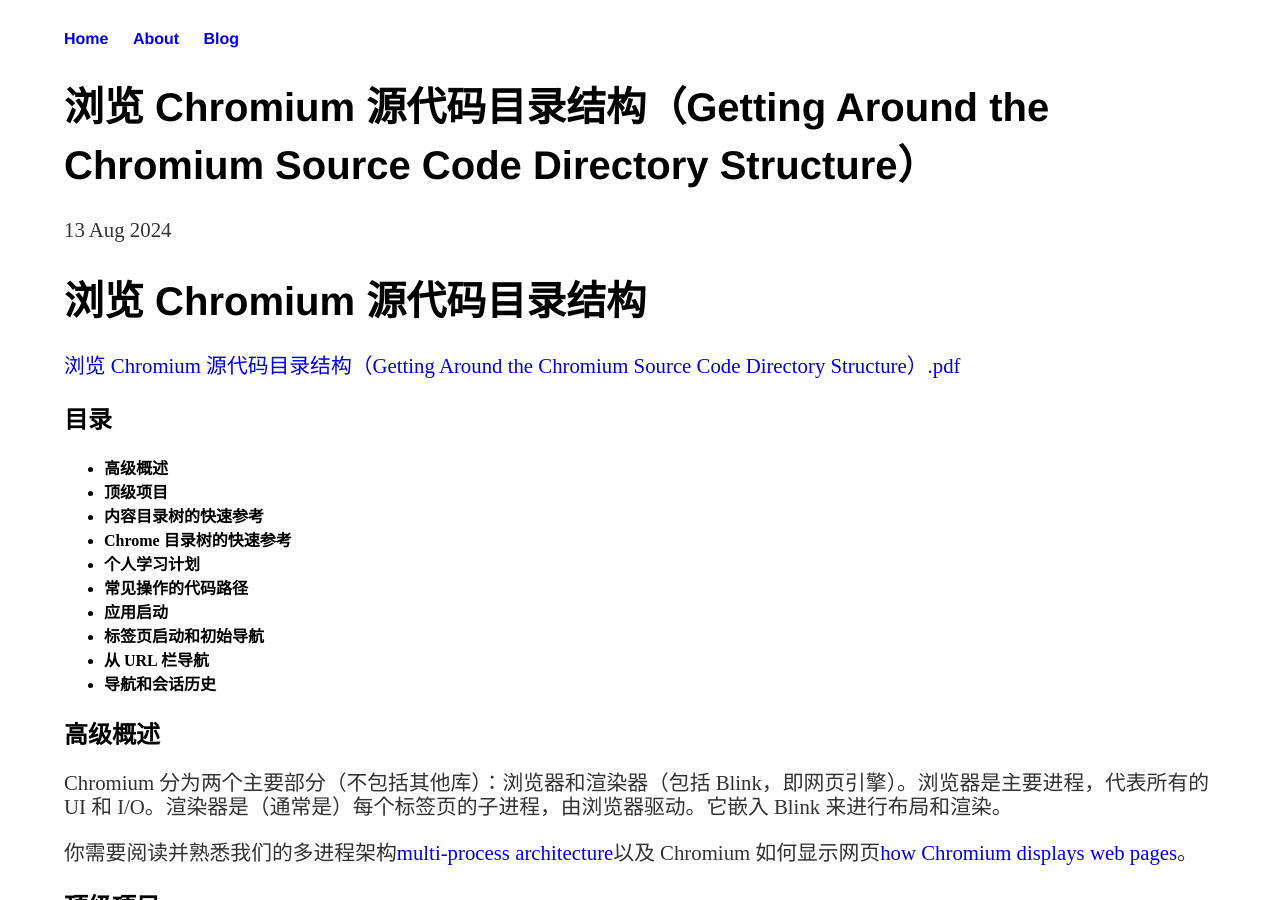
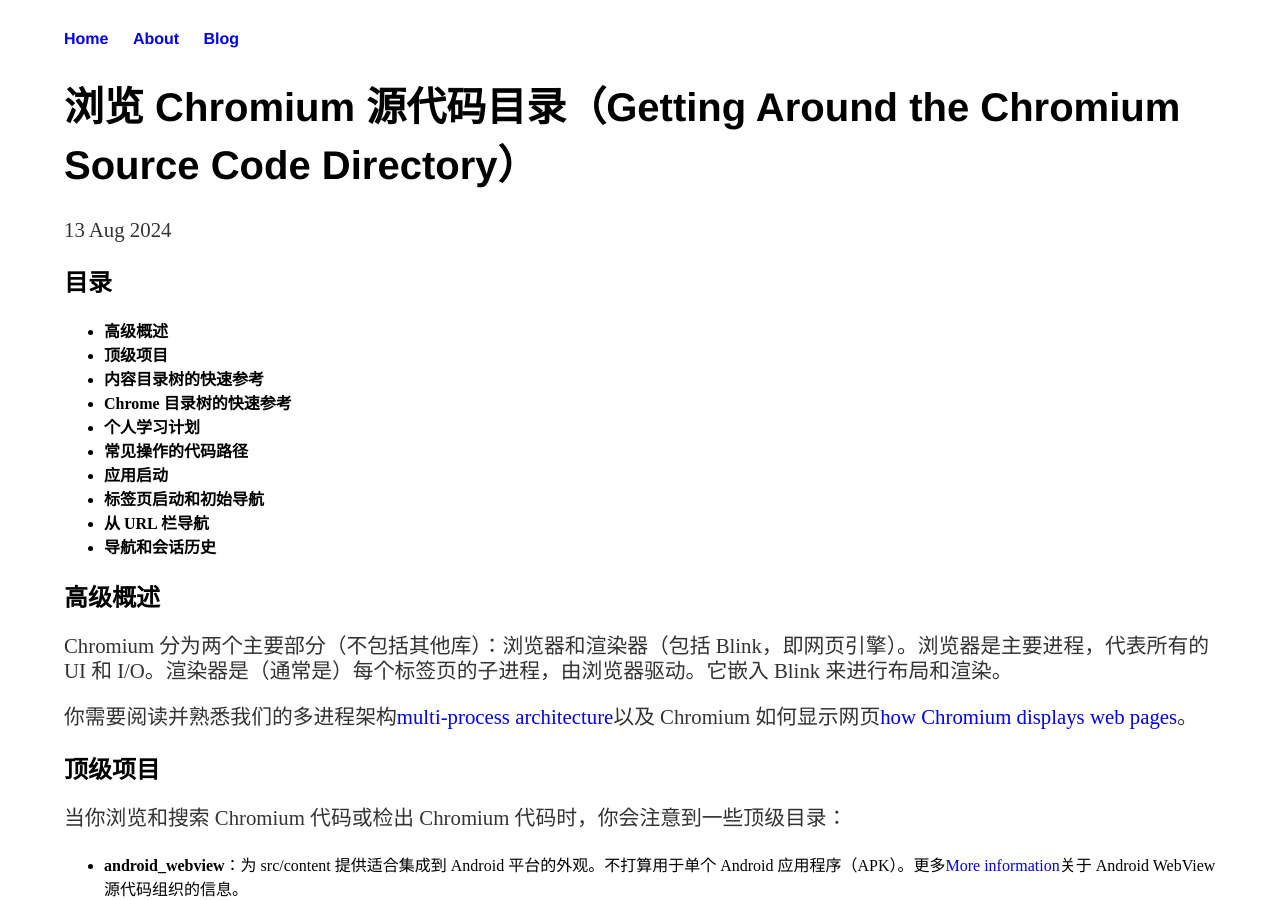
Before and after one commit to leonyuan/leonyuan.github.io, a Jekyll site: the page built from _posts/2024-08-13-getting-around-the-chromium-source-code.md, in a window 1280 px wide and 900 px high. Built offline with Jekyll 4.4.1, drawn with Linux system fonts in a browser that asks for light colours; our own code applies the rules of GitHub Pages for plain Markdown files.

```diff
--- a/_posts/2024-08-13-getting-around-the-chromium-source-code.md
+++ b/_posts/2024-08-13-getting-around-the-chromium-source-code.md
@@ -1,19 +1,7 @@
 ---
-title: >-
-  浏览 Chromium 源代码目录结构（Getting Around the Chromium Source Code Directory
-  Structure）
-updated: 2024-07-22 01:00:58Z
-created: 2024-07-07 16:59:12Z
-latitude: 28.22820900
-longitude: 112.93881400
-altitude: 0.0000
+layout: post
+title: 浏览 Chromium 源代码目录（Getting Around the Chromium Source Code Directory）
 ---
-
-# 浏览 Chromium 源代码目录结构
-
-
-[浏览 Chromium 源代码目录结构（Getting Around the Chromium Source Code Directory Structure）.pdf](../_resources/浏览%20Chromium%20源代码目录结构（Getting%20Around%20the%20Chromium%20So.pdf)
-
 
 ## 目录
 
```
Also changed, not shown: _posts/2024-08-13-how-chromium-displays-web-pages.md (+4 -14 lines), _posts/2024-08-13-multi-process-architecture.md (+2 -12 lines).
